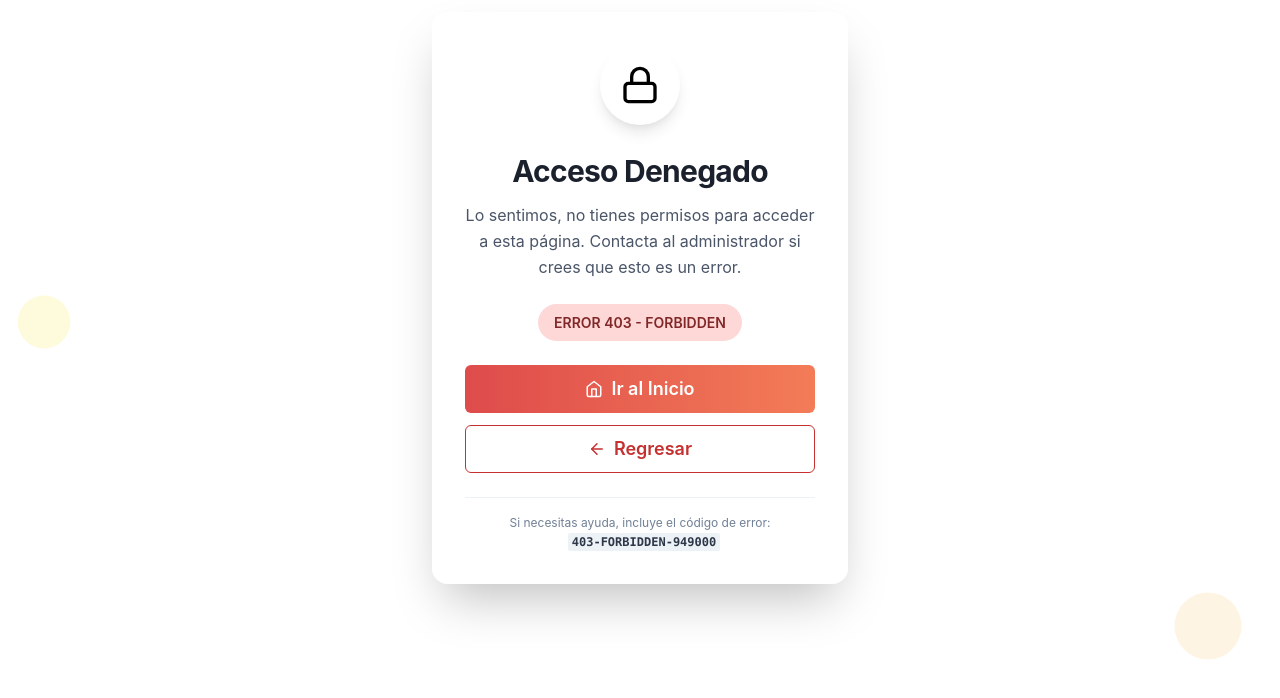
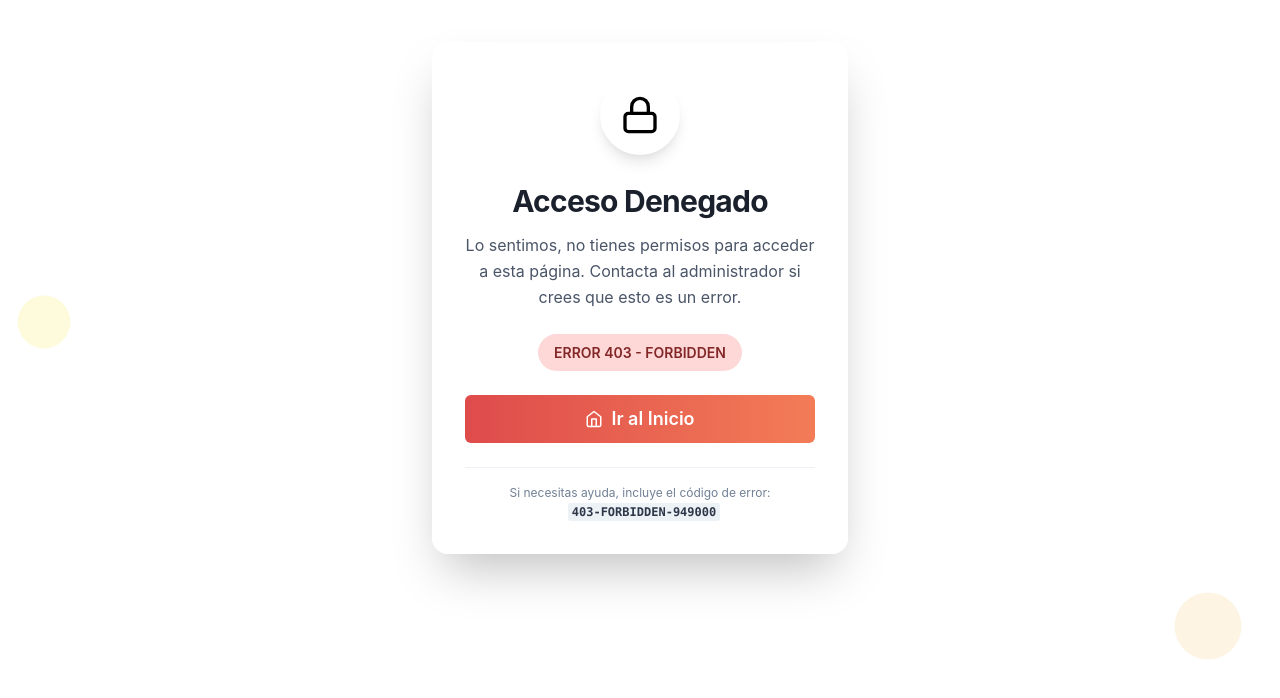
Before and after one commit to sgomez-2020088/PIZP_Front, a React (Vite) app: page /report in a window 1280 px wide. Shown: the part 102-800 px from the top of the page. Built offline with nearby package versions, Linux system fonts and the light colour scheme.

Commit message:
Página de no acceso actualizada

```diff
--- a/src/components/DoNotAccess/DoNotAccess.jsx
+++ b/src/components/DoNotAccess/DoNotAccess.jsx
@@ -78,11 +78,6 @@ export const DoNotAccess = () =>{
 
               </motion.div>
 
-              <motion.div style={{ width: "100%" }} initial={{ opacity: 0, x: -20 }} animate={{ opacity: 1, x: 0 }} transition={{ delay: 0.8 }}>
-                <Button size="lg" w="full" variant="outline" colorScheme="red" leftIcon={<Icon as={FiArrowLeft} />}  _hover={{ bg: "brand.50", transform: "translateY(-1px)", }} transition="all 0.2s">
-                  Regresar
-                </Button>
-              </motion.div>
             </VStack>
 
             <motion.div style={{ width: "100%" }} initial={{ opacity: 0 }} animate={{ opacity: 1 }} transition={{ delay: 1 }}>
```
